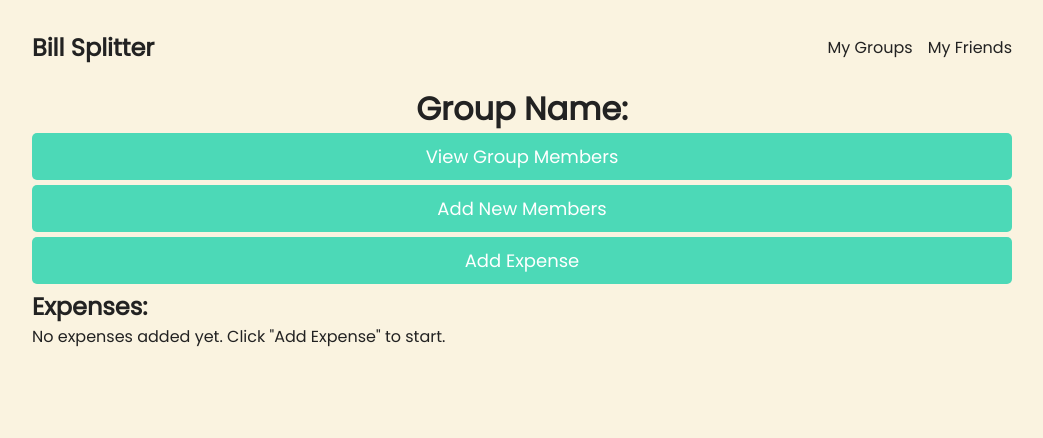
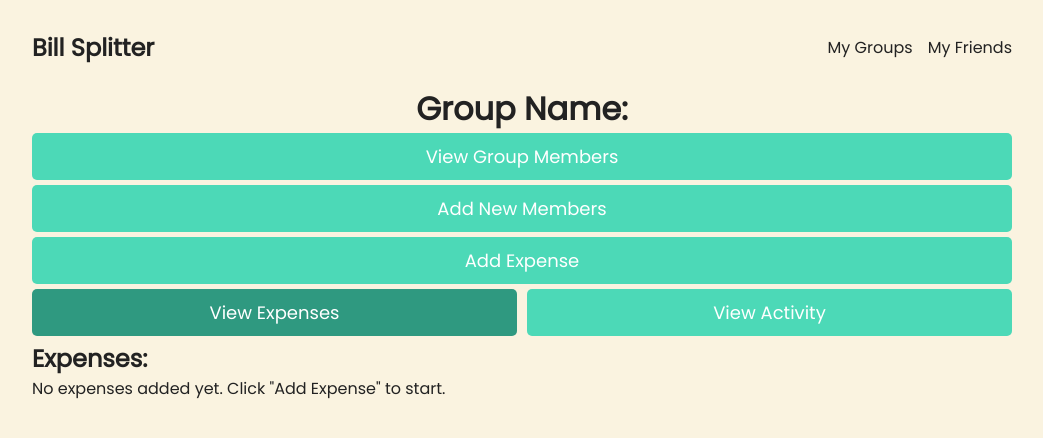
Before and after one commit to deepjoy9/Bill-Split-App, a React (Vite) app in the folder client/: page /groups/1 in a window 1280 px wide. Shown: the top 438 px of the page, without its empty margins (118-1161 px from the left). Built offline with nearby package versions, Linux system fonts and the light colour scheme.

Commit message:
Add activity tab to GroupDetailsPage

```diff
--- a/client/src/App.css
+++ b/client/src/App.css
@@ -198,6 +198,20 @@ form button:hover {
 .group-details-page h1 {
   text-align: center;
 }
+.group-tab-buttons {
+  display: flex;
+  gap: 10px;
+}
+.group-tab-buttons button {
+  background-color: #4cd9b7;
+  border: none;
+  padding: 10px;
+  cursor: pointer;
+}
+
+.group-tab-buttons button.active {
+  background-color: #2f9980;
+}
 
 /* Add Expense Component */
 .add-expense {
@@ -279,6 +293,7 @@ form button:hover {
 .add-friends-button {
   margin-bottom: 20px;
 }
+
 /* Add Members & Members Involved Component */
 .checkbox-container {
   display: flex;
@@ -312,3 +327,21 @@ checkbox-container > label {
 .split-amounts {
   margin-top: 10px;
 }
+
+/* Activity Card Component */
+
+.activity-container {
+  background-color: #b0c4de;
+  border-radius: 10px;
+  box-shadow: 0 4px 8px rgba(0, 0, 0, 0.1);
+  padding: 10px;
+  margin-bottom: 10px;
+}
+.activity-info {
+  padding: 10px;
+}
+
+.activity p {
+  font-size: 16px;
+  color: #666;
+}
--- /dev/null
+++ b/client/src/components/ActivityCard.jsx
@@ -0,0 +1,13 @@
+import React from "react";
+
+const ActivityCard = ({ activity }) => {
+  return (
+    <div className="activity-container">
+      <div className="activity-info">
+        <p>{activity}</p>
+      </div>
+    </div>
+  );
+};
+
+export default ActivityCard;
--- a/client/src/pages/GroupDetailsPage.jsx
+++ b/client/src/pages/GroupDetailsPage.jsx
@@ -5,6 +5,7 @@ import AddExpense from "../components/AddExpense";
 import AddMembers from "../components/AddMembers";
 import ExpenseCard from "../components/ExpenseCard";
 import GroupMembers from "../components/GroupMembers";
+import ActivityCard from "../components/ActivityCard";
 
 const GroupDetailsPage = () => {
   const { groups } = useContext(GroupContext);
@@ -12,6 +13,9 @@ const GroupDetailsPage = () => {
   const [showAddNewMembersModal, setShowAddNewMembersModal] = useState(false);
   const [showExpenseModal, setShowExpenseModal] = useState(false);
   const [showMembersModal, setShowMembersModal] = useState(false);
+  const [showActivity, setShowActivity] = useState(false);
+  const [showExpenses, setShowExpenses] = useState(true);
+  const [activeTab, setActiveTab] = useState("expenses");
 
   const toggleAddNewMembersModal = () => {
     setShowAddNewMembersModal(!showAddNewMembersModal);
@@ -24,6 +28,26 @@ const GroupDetailsPage = () => {
   const toggleMembersModal = () => {
     setShowMembersModal(!showMembersModal);
   };
+
+  const toggleExpenses = () => {
+    if (!showExpenses) {
+      setShowExpenses(true);
+      setShowActivity(false);
+    }
+  };
+
+  const toggleActivity = () => {
+    if (!showActivity) {
+      setShowActivity(true);
+      setShowExpenses(false);
+    }
+  };
+
+  // Mock activity log
+  const activityLog = [
+    "New group members added on 2024-04-29",
+    "New expense added on 2024-04-28",
+  ];
 
   return (
     <div className="group-details-page">
@@ -73,16 +97,59 @@ const GroupDetailsPage = () => {
         </div>
       )}
 
+      {/* Tabs */}
+
+      <div className="group-tabs">
+        <div className="group-tab-buttons">
+          <button
+            onClick={() => {
+              toggleExpenses();
+              setActiveTab("expenses");
+            }}
+            className={activeTab === "expenses" ? "active" : ""}
+          >
+            View Expenses
+          </button>
+          <button
+            onClick={() => {
+              toggleActivity();
+              setActiveTab("activity");
+            }}
+            className={activeTab === "activity" ? "active" : ""}
+          >
+            View Activity
+          </button>
+        </div>
+
         {/* Display all list of Expenses */}
+        <div>
+          {showExpenses && (
             <div className="my-expense-list">
               <h2>Expenses:</h2>
               {expenses.map((expense, index) => (
                 <ExpenseCard key={index} expense={expense} />
               ))}
-      </div>
+
               {expenses.length === 0 && (
                 <p>No expenses added yet. Click "Add Expense" to start.</p>
               )}
+            </div>
+          )}
+        </div>
+
+        {/* Activity tab */}
+        <div>
+          {showActivity && (
+            <div className="activity-log">
+              <h2>Group Activities:</h2>
+              {activityLog.map((activity, index) => (
+                <ActivityCard key={index} activity={activity} />
+              ))}
+              {activityLog.length === 0 && <p>No activity data available</p>}
+            </div>
+          )}
+        </div>
+      </div>
     </div>
   );
 };
```
Lines whose indentation alone changed are shown as unchanged.
